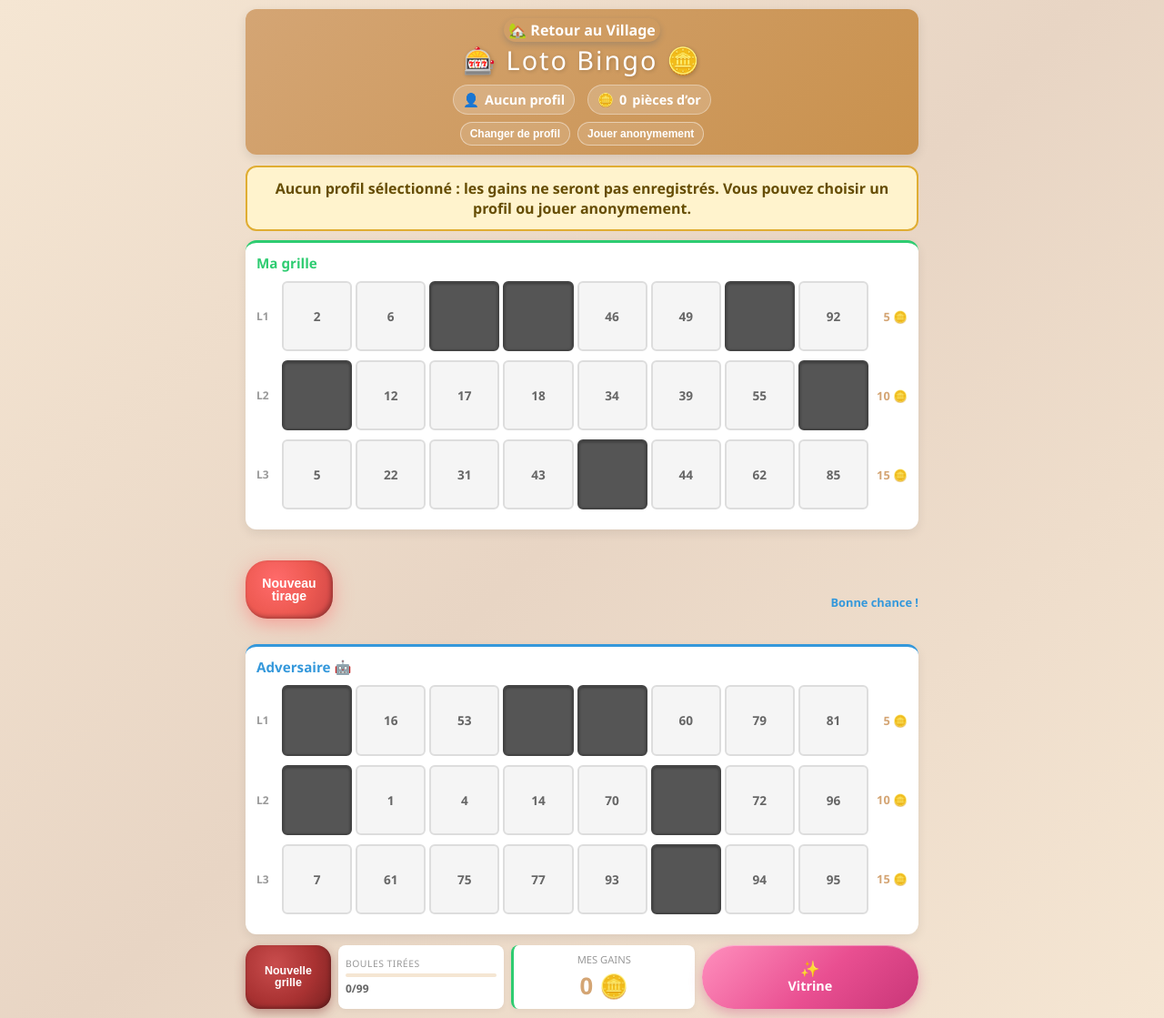
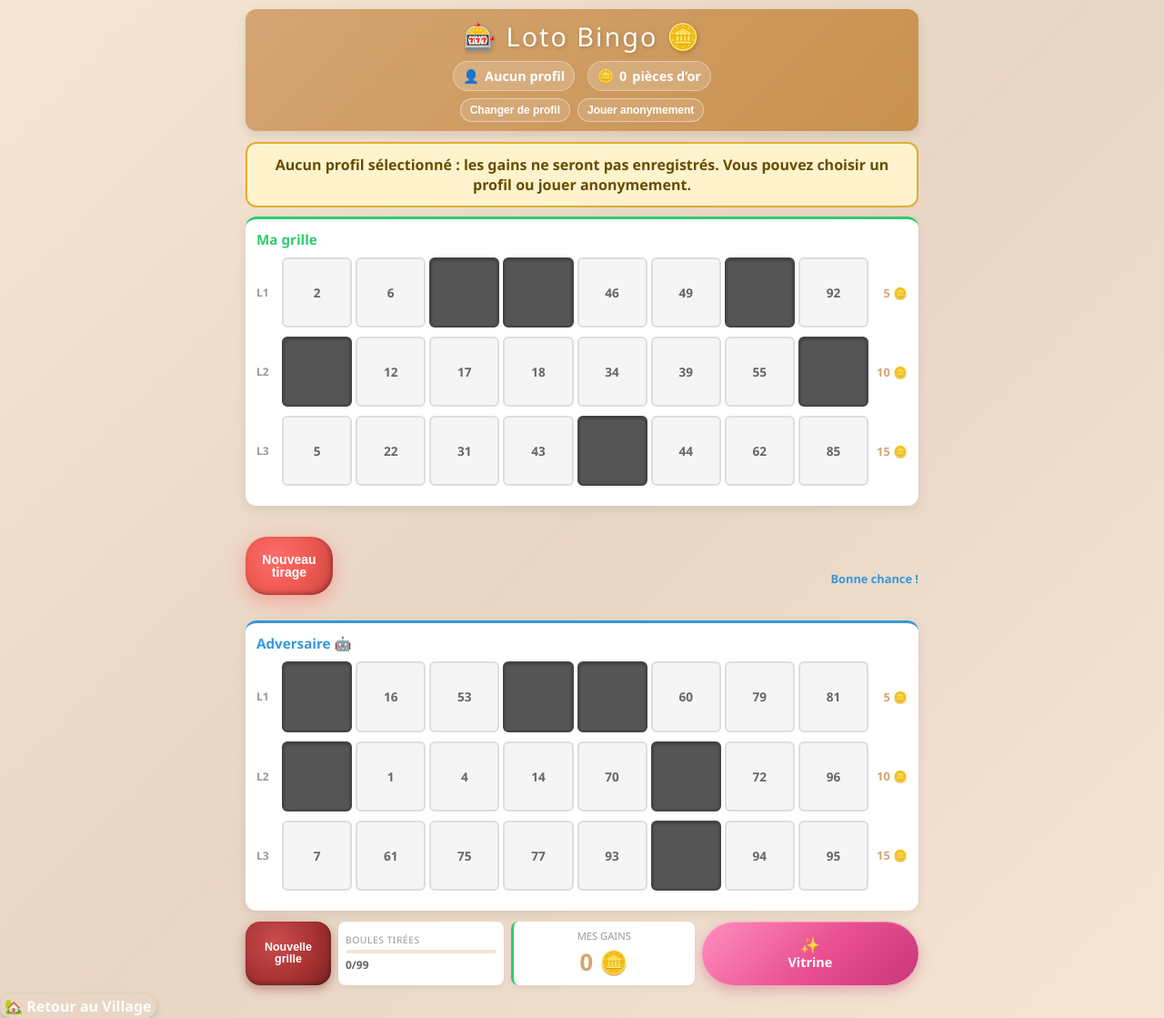
Before and after one commit to pierreg78-maker/loto, a plain HTML site: page index.html in a window 1280 px wide. Shown: the whole page at 91% size. Drawn offline with Linux system fonts and the light colour scheme.

Commit message:
Add footer with return link to village

```diff
--- a/index.html
+++ b/index.html
@@ -607,7 +607,7 @@
     <div class="container">
         <!-- HEADER -->
         <div class="header">
-            <a class="retour" href="https://pierreg78-maker.github.io/village/">🏡 Retour au Village</a>
+
             <h1>🎰 Loto Bingo 🪙</h1>
             <div class="profil-barre">
                 <span class="profil-badge">👤 <span id="profilNom">Aucun profil</span></span>
@@ -1364,5 +1364,6 @@
         initialiser();
         actualiserProfilDepuisServeur();
     </script>
+    <footer> <a class="retour" href="https://pierreg78-maker.github.io/village/">🏡 Retour au Village</a></footer>
 </body>
 </html>
```
